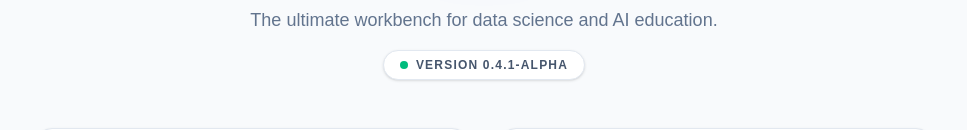
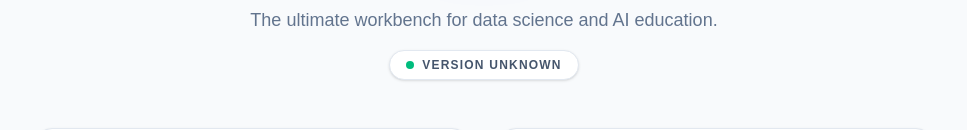
Before and after one commit to sboonstudio/llb-mwit-ds-tool, a Next.js app in the folder platform/apps/web/: page /about in a window 1280 px wide. Shown: the part 170-300 px from the top of the page, without its empty margins (156-1123 px from the left). Built offline with nearby package versions, Linux system fonts and the light colour scheme.

Commit message:
chore: sync version and scripts improvements

```diff
--- a/platform/apps/web/next.config.ts
+++ b/platform/apps/web/next.config.ts
@@ -1,9 +1,25 @@
 import type { NextConfig } from "next";
+import fs from "fs";
+import path from "path";
+
+// Read version from VERSION file at build time
+let projectVersion = "Unknown";
+try {
+  const versionPath = path.resolve(process.cwd(), "VERSION");
+  if (fs.existsSync(versionPath)) {
+    projectVersion = fs.readFileSync(versionPath, "utf8").trim();
+  }
+} catch (e) {
+  console.warn("Failed to read VERSION during build");
+}
 
 const nextConfig: NextConfig = {
   /* config options here */
   output: 'standalone',
   serverExternalPackages: ["better-sqlite3"],
+  env: {
+    NEXT_PUBLIC_APP_VERSION: projectVersion,
+  }
 };
 
 export default nextConfig;
--- a/platform/apps/web/package.json
+++ b/platform/apps/web/package.json
@@ -1,6 +1,6 @@
 {
   "name": "llbridge-web",
-  "version": "0.2.0-alpha",
+  "version": "0.4.5-alpha",
   "private": true,
   "scripts": {
     "predev": "prisma generate",
--- a/platform/apps/web/src/lib/version.ts
+++ b/platform/apps/web/src/lib/version.ts
@@ -2,21 +2,26 @@ import fs from "fs";
 import path from "path";
 
 /**
- * Reads the project version from the VERSION file.
- * In Docker/Production, VERSION is in /app/VERSION.
- * In Local Dev, VERSION is synced to platform/apps/web/VERSION.
+ * Reads the project version.
+ * Prioritizes the NEXT_PUBLIC_APP_VERSION environment variable set at build time.
+ * Falls back to reading the VERSION file from the filesystem.
  */
 export function getProjectVersion(): string {
+  // Try environment variable first (Build time injection)
+  if (process.env.NEXT_PUBLIC_APP_VERSION) {
+    return process.env.NEXT_PUBLIC_APP_VERSION;
+  }
+
+  // Fallback to runtime filesystem read (Local dev or edge cases)
   try {
     const versionPath = path.resolve(process.cwd(), "VERSION");
 
     if (fs.existsSync(versionPath)) {
         return fs.readFileSync(versionPath, "utf8").trim();
     }
-
-    return "0.4.1-alpha"; // Fallback
   } catch (error) {
     console.error("Failed to read VERSION file:", error);
-    return "Unknown";
   }
+
+  return "0.4.5-alpha"; // Final fallback
 }
```
Also changed, not shown: 2 other files (tests, documents, lock files or other folders).
